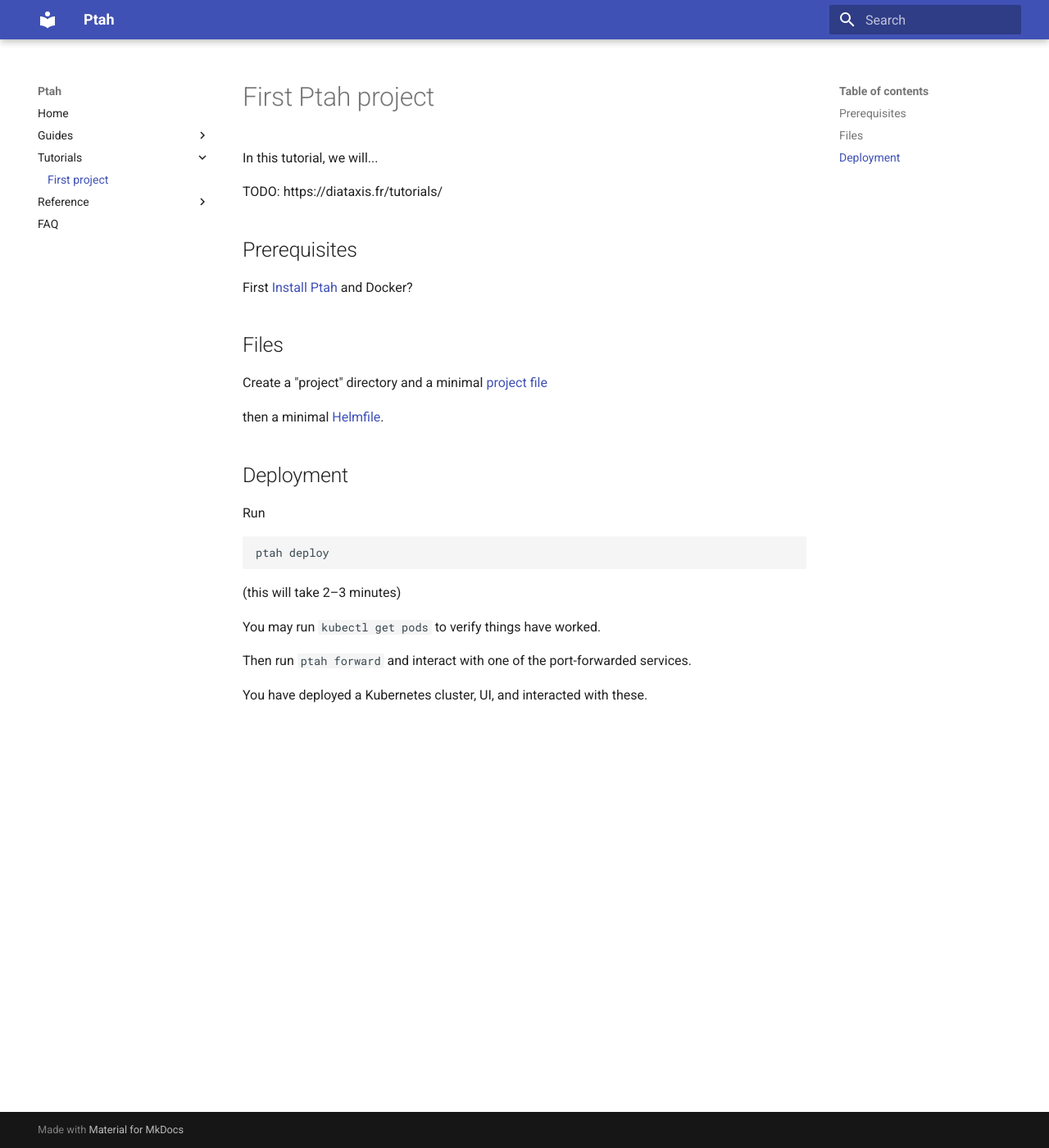
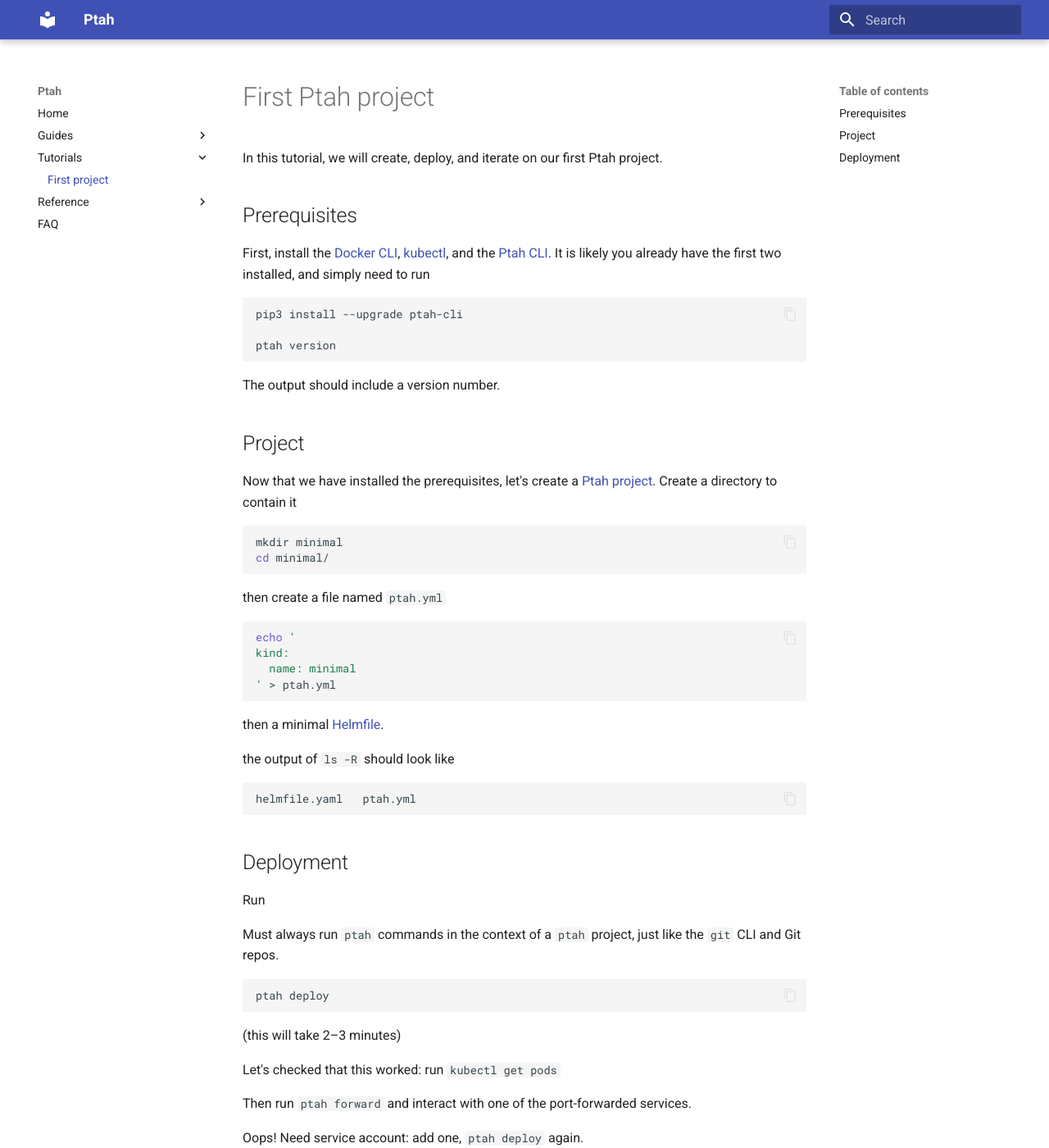
Before and after one commit to dkmiller/ptah, an MkDocs documentation site: the page built from docs/tutorials/first-project.md, in a window 1280 px wide and 1400 px high. Shown: the whole window at 82% size. Built offline with MkDocs 1.6.1 and Material for MkDocs 9.7.7, drawn with Linux system fonts in a browser that asks for light colours; some of the changed text lies outside the part shown.

Commit message:
Progress: https://squidfunk.github.io/mkdocs-material/reference/code-blocks/

````diff
--- a/docs/tutorials/first-project.md
+++ b/docs/tutorials/first-project.md
@@ -1,32 +1,70 @@
 # First Ptah project
 
-In this tutorial, we will...
+<!-- https://diataxis.fr/tutorials/ -->
 
-TODO: https://diataxis.fr/tutorials/
+In this tutorial, we will create, deploy, and iterate on our first Ptah project.
 
 ## Prerequisites
 
-First [Install Ptah](../guides/install.md) and Docker?
+First, install the [Docker CLI](https://docs.docker.com/engine/install/),
+[kubectl](https://kubernetes.io/docs/tasks/tools/), and the
+[Ptah CLI](../guides/install.md). It is likely you already have the first two installed, and
+simply need to run
 
-## Files
+``` bash
+pip3 install --upgrade ptah-cli
 
-Create a "project" directory and a minimal
-[project file](../reference/project.md)
+ptah version
+```
+
+The output should include a version number.
+
+## Project
+
+Now that we have installed the prerequisites, let's create a
+[Ptah project](../reference/project.md). Create a directory to contain it
+
+``` bash
+mkdir minimal
+cd minimal/
+```
+
+then create a file named `ptah.yml`
+
+``` bash
+echo '
+kind:
+  name: minimal
+' > ptah.yml
+```
 
 then a minimal [Helmfile](https://helmfile.readthedocs.io/en/latest/#getting-started).
+
+the output of `ls -R` should look like
+
+``` log
+helmfile.yaml	ptah.yml
+```
 
 ## Deployment
 
 Run
 
-```bash
+Must always run `ptah` commands in the context of a `ptah` project, just like the `git` CLI and
+Git repos.
+
+``` bash
 ptah deploy
 ```
 
 (this will take 2&ndash;3 minutes)
 
-You may run `kubectl get pods` to verify things have worked.
+Let's checked that this worked: run `kubectl get pods`
 
 Then run `ptah forward` and interact with one of the port-forwarded services.
 
-You have deployed a Kubernetes cluster, UI, and interacted with these.
+Oops! Need service account: add one, `ptah deploy` again.
+
+Remember that we already deployed the cluster; it should be much faster this time.
+
+You have deployed a Kubernetes cluster, UI, and interacted with these, and made changes.
--- a/mkdocs.yml
+++ b/mkdocs.yml
@@ -11,3 +11,14 @@
 
 theme:
   name: material
+  features:
+    - content.code.copy
+
+markdown_extensions:
+  - pymdownx.highlight:
+      anchor_linenums: true
+      line_spans: __span
+      pygments_lang_class: true
+  - pymdownx.inlinehilite
+  - pymdownx.snippets
+  - pymdownx.superfences
````
Also changed, not shown: docs/reference/project.md (+1 -1 lines).
